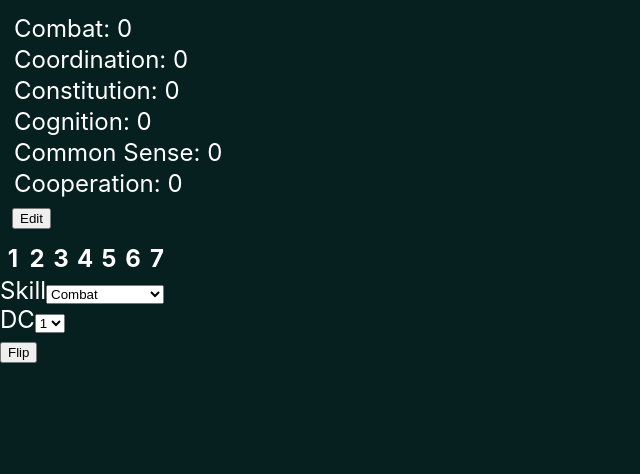
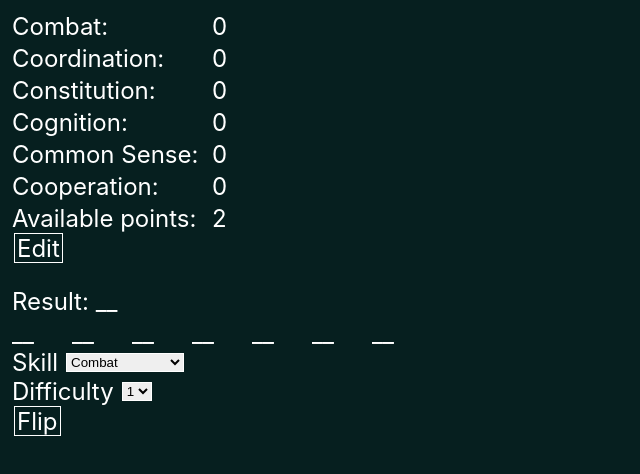
Before and after one commit to thekaz/CoinOpTableTop, a React (Create React App) app: page / in a window 1280 px wide. Shown: the top 474 px of the page, without its empty margins (0-640 px from the left). Built offline with nearby package versions, Linux system fonts and the light colour scheme; the HTML template or start-up script is replaced by a standard one.

Commit message:
style app

```diff
--- a/src/components/CoinFlipArea.tsx
+++ b/src/components/CoinFlipArea.tsx
@@ -1,5 +1,14 @@
 import React, { useEffect, useRef, useState } from 'react';
-import { TSTATS, orderedStatsList, statsLabelLookup, TSTAT, DEFAULT_FLIP_RESULTS, TFLIP_RESULTS } from '../CONSTANTS';
+import {
+    TSTATS,
+    orderedStatsList,
+    statsLabelLookup,
+    TSTAT,
+    DEFAULT_FLIP_RESULTS,
+    TFLIP_RESULTS,
+    defaultButtonStyle,
+    defaultSelectStyle
+} from '../utils/CONSTANTS';
 import styled from '@emotion/styled';
 import { collateResults, doFlip, TFLIP_RETURN } from '../utils/coinflip';
 
@@ -7,13 +16,42 @@ interface TPROPS {
     stats: TSTATS
 }
 
-const StyledTH = styled.th`width: 20px`;
+const StyledButton = styled.button`
+    ${defaultButtonStyle}
+    cursor: ${({ disabled }) => disabled ? null : 'pointer'};
+    visibility: ${({ disabled }) => disabled ? 'hidden' : null};
+`;
+
+const StyledSelect = styled.select`
+    ${defaultSelectStyle}
+    margin-left: 8px;
+`;
+
+const StyledWrapperDiv = styled.div`padding:12px;`;
+
+const StyledGridContainerDiv = styled.div`display: grid; grid-template-columns: repeat(7, 60px);`;
+
+const StyledSelectDiv = styled.div`
+    display: flex;
+    align-items: center;
+`;
 
 const dcList = [1,2,3,4,5,6,7];
 
+const StyledOption = styled.option`
+    background: inherit;
+`;
+
+const StyledFlipResultSpan = styled.span<{auto: boolean}>`
+    border: ${( { auto }) => auto ? '1px solid white': 'none'};
+`;
+
+const StyledResultDiv = styled.div`height: 32px;`;
+
 function CoinFlipArea({stats}: TPROPS) {
     const flipResultsRef = useRef(DEFAULT_FLIP_RESULTS);
-    const setSkillCheckDcRef = useRef(1);
+    const skillCheckDcRef = useRef(1);
+    const timer = useRef<ReturnType<typeof setTimeout>>(null);
     const [modStat, setModStat] = useState('combat' as TSTAT);
     const [flippingState, setFlippingState] = useState(false);
     const [flipResults, setFlipResults] = useState(DEFAULT_FLIP_RESULTS);
@@ -22,16 +60,17 @@ function CoinFlipArea({stats}: TPROPS) {
 
     useEffect(() => {
         flipResultsRef.current = flipResults;
-        setSkillCheckDcRef.current = skillCheckDc;
+        skillCheckDcRef.current = skillCheckDc;
     }, [flipResults, skillCheckDc]);
 
     const loopFlips = (modifier: number, count: number = 0)=> {
         if (count >= 7) {
+            timer.current && clearTimeout(timer.current);
             setFlippingState(false);
-            setOverallPassResult(collateResults(flipResultsRef.current) >= setSkillCheckDcRef.current);
+            setOverallPassResult(collateResults(flipResultsRef.current) >= skillCheckDcRef.current);
             return;
         }
-        setTimeout(() => {
+        timer.current = setTimeout(() => {
             const flipReturn: TFLIP_RETURN = doFlip(modifier);
             const newFlipResults: TFLIP_RESULTS = {
                 ...flipResultsRef.current,
@@ -52,31 +91,31 @@ function CoinFlipArea({stats}: TPROPS) {
 
     const flipResultsKeys: Array<keyof TFLIP_RESULTS> = Object.keys(flipResults) as any;
 
-    return <>
-        {overallPassResult === null ? null : <div>{overallPassResult ? 'PASSED!!' : 'FAILED!!'}</div>}
-        <table>
-            <thead>
-                <tr>
-                    {flipResultsKeys.map((key: keyof TFLIP_RESULTS) =>
-                        <StyledTH>{flipResults[key] === null ? key : `${flipResults[key]?.auto ? 'auto' : ''} ${flipResults[key]?.pass ? 'pass' : 'fail'}`}</StyledTH>)}
-                </tr>
-            </thead>
-        </table>
-        <div>
-            <label>Skill</label>
-            <select onChange={(e) => setModStat(e.target.value as TSTAT)}>
-                {orderedStatsList.map((stat) => <option value={stat} key={stat}>{statsLabelLookup.get(stat)}</option>)}
-            </select>
-        </div>
-        <div>
-            <label>DC</label>
-            <select onChange={(e) => setSkillCheckDc(parseInt(e.target.value))}>
-                {dcList.map((dc) => <option value={dc} key={dc}>{dc}</option>)}
-            </select>
-        </div>
+    return <StyledWrapperDiv>
+        <StyledResultDiv>Result: {overallPassResult === null ? "__" : overallPassResult ? '✔️' : '❌'}</StyledResultDiv>
+        <StyledGridContainerDiv>
+            {flipResultsKeys.map((key: keyof TFLIP_RESULTS) =>
+                <div>{flipResults[key] === null ?
+                    "__" :
+                        <StyledFlipResultSpan auto={!!flipResults[key]?.auto}>{flipResults[key]?.pass ? '✔️' : '❌'}</StyledFlipResultSpan>
+                }</div>
+            )}
+        </StyledGridContainerDiv>
+        <StyledSelectDiv>
+            <label>Skill </label>
+            <StyledSelect onChange={(e) => setModStat(e.target.value as TSTAT)}>
+                {orderedStatsList.map((stat) => <StyledOption value={stat} key={stat}>{statsLabelLookup.get(stat)}</StyledOption>)}
+            </StyledSelect>
+        </StyledSelectDiv>
+        <StyledSelectDiv>
+            <label>Difficulty </label>
+            <StyledSelect onChange={(e) => setSkillCheckDc(parseInt(e.target.value))}>
+                {dcList.map((dc) => <StyledOption value={dc} key={dc}>{dc}</StyledOption>)}
+            </StyledSelect>
+        </StyledSelectDiv>
 
-        <button disabled={flippingState} onClick={flipButtonCallback}>Flip</button>
-    </>
+        <StyledButton disabled={flippingState} onClick={flipButtonCallback}>Flip</StyledButton>
+    </StyledWrapperDiv>
 }
 
 export default CoinFlipArea;
--- a/src/components/StatRow.tsx
+++ b/src/components/StatRow.tsx
@@ -1,5 +1,5 @@
 import React from 'react';
-import { TSTATS, statsLabelLookup, MIN_STATS, MAX_STATS } from '../CONSTANTS';
+import { TSTATS, statsLabelLookup, MIN_STATS, MAX_STATS, defaultButtonStyle } from '../utils/CONSTANTS';
 import styled from '@emotion/styled';
 
 interface TPROPS {
@@ -11,29 +11,27 @@ interface TPROPS {
     writeMode: boolean;
 }
 
-const StyledDiv = styled.div`margin:2px;`;
-
 const StyledPlusMinusButton = styled.button`
-    background: none;
-    color: inherit;
-    border: 1px solid white;
-    padding-right: 2px;
-    padding-left: 2px;
-    font: inherit;
-    outline: inherit;
-    margin-right: 2px;
-    margin-left: 2px;
+    ${defaultButtonStyle}
     cursor: ${({ disabled }) => disabled ? null : 'pointer'};
     visibility: ${({ disabled }) => disabled ? 'hidden' : null};
 `;
+
+const StyledDiv = styled.div`height: 32px;`
 
 function StatRow( {statName, statValue, availablePoints, increaseStatCallback, decreaseStatCallback, writeMode }: TPROPS) {
     const statLabel = statsLabelLookup.get(statName);
     const disablePlus = statValue >= MAX_STATS || availablePoints <= 0;
     const disableMinus = statValue <= MIN_STATS;
     return (
+        <>
             <StyledDiv>
-            <><label>{statLabel}: </label><label>{statValue}</label></>
+                <label>{statLabel}: </label>
+            </StyledDiv>
+            <StyledDiv>
+                <label>{statValue > 0 ? `+${statValue}` : statValue}</label>
+            </StyledDiv>
+            <StyledDiv>
                 {writeMode &&
                     <span>
                         <StyledPlusMinusButton
@@ -45,6 +43,7 @@ function StatRow( {statName, statValue, availablePoints, increaseStatCallback, d
                     </span>
                 }
             </StyledDiv>
+        </>
     )
 }
 
--- a/src/components/StatStateContainer.tsx
+++ b/src/components/StatStateContainer.tsx
@@ -1,6 +1,6 @@
 import React, {useState} from 'react';
 import StatsBlock from './StatsBlock';
-import { TSTATS } from '../CONSTANTS';
+import { TSTATS } from '../utils/CONSTANTS';
 import CoinFlipArea from './CoinFlipArea';
 
 function StatStateContainer() {
--- a/src/components/StatsBlock.tsx
+++ b/src/components/StatsBlock.tsx
@@ -1,14 +1,19 @@
 import React, {useState, useCallback} from 'react';
-import { TSTATS, AVAILABLE_POINTS, DEFAULT_STATS } from '../CONSTANTS';
+import { TSTATS, AVAILABLE_POINTS, DEFAULT_STATS, defaultButtonStyle } from '../utils/CONSTANTS';
 import StatRow from './StatRow';
 import styled from '@emotion/styled';
 
-const StyledDiv = styled.div`padding:12px;`
+const StyledWrapperDiv = styled.div`padding:12px;`
+const StyledGridContainerDiv = styled.div`display: grid; grid-template-columns: 200px 40px 50px;`;
 
 interface PROPS {
     stats: TSTATS,
     setStats: (stats: TSTATS) => void,
 }
+
+const StyledButton = styled.button`
+    ${defaultButtonStyle}
+`;
 
 function StatsBlock({stats, setStats}: PROPS) {
     const [inWriteMode, setWriteMode] = useState(false);
@@ -63,7 +68,8 @@ function StatsBlock({stats, setStats}: PROPS) {
     const listOfStats = Object.keys(stats) as Array<keyof TSTATS>;
 
     return (
-        <StyledDiv>
+        <StyledWrapperDiv>
+            <StyledGridContainerDiv>
                 {listOfStats.map((stat, idx) => {
                     return <StatRow key={idx}
                         statName={stat}
@@ -75,16 +81,19 @@ function StatsBlock({stats, setStats}: PROPS) {
                     />
                     }
                 )}
+            <div>Available points:</div><div>{availablePoints}</div><div />
+            </StyledGridContainerDiv>
+
+            <div>
                 {inWriteMode ?
-                <div>
-                    <div>
-                        <label>Available points: {availablePoints}</label>
-                        <button onClick={resetCallback}>Reset</button>
+                    <>
+                        <StyledButton onClick={doneCallback}>Done</StyledButton>
+                        <StyledButton onClick={resetCallback}>Reset</StyledButton>
+                    </> :
+                    <StyledButton onClick={editCallback}>Edit</StyledButton>
+                }
             </div>
-                    <button onClick={doneCallback}>Done</button>
-                </div>
-            : <div><button onClick={editCallback}>Edit</button></div>}
-        </StyledDiv>
+        </StyledWrapperDiv>
     )
 }
 
--- a/src/CONSTANTS.tsx
+++ b/src/utils/CONSTANTS.tsx
@@ -60,3 +60,26 @@ export const AVAILABLE_POINTS = 2;
 export const MIN_STATS = -2;
 export const MAX_STATS = 2;
 export const FLIP_TOTAL = 7;
+
+export const defaultButtonStyle = `
+    background: none;
+    color: inherit;
+    border: 1px solid white;
+    padding-right: 2px;
+    padding-left: 2px;
+    font: inherit;
+    outline: inherit;
+    margin-left: 2px;
+    margin-right: 2px;
+    height: 30px;
+    display: inline-flex;
+    align-items: center;
+    cursor: pointer;
+`;
+
+export const defaultSelectStyle = `
+    border: 1px solid white;
+    margin-left: 2px;
+    margin-right: 2px;
+    cursor: pointer;
+`;
--- a/src/utils/coinflip.ts
+++ b/src/utils/coinflip.ts
@@ -1,4 +1,4 @@
-import { TFLIP_RESULT, TFLIP_RESULTS } from "../CONSTANTS";
+import { TFLIP_RESULT, TFLIP_RESULTS } from "./CONSTANTS";
 
 export type TFLIP_RETURN = {
     result: TFLIP_RESULT,
```
Lines whose indentation alone changed are shown as unchanged.
